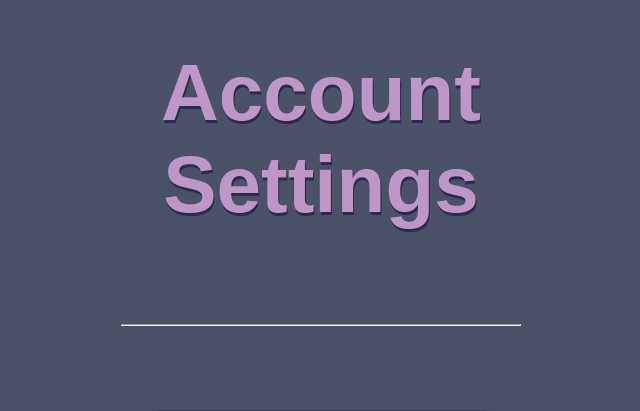
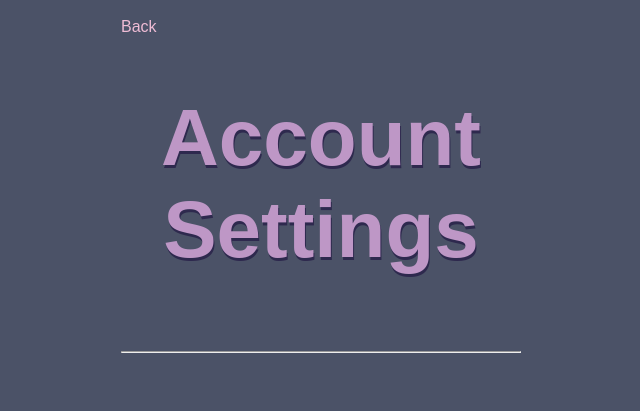
Before and after one commit to AdamWittmann/DatingApp, a Flask app: page /accountSettings in a window 1280 px wide. Shown: the top 411 px of the page, without its empty margins (319-959 px from the left). Run offline with Flask 3, Linux system fonts and the light colour scheme.

Commit message:
Added back button

```diff
--- a/project/static/css/accountSettings.css
+++ b/project/static/css/accountSettings.css
@@ -3,6 +3,16 @@
     padding: 0;
     box-sizing: border-box;
     font-family: Arial, sans-serif;
+}
+
+a {
+    color: #EFBCD5;
+    text-decoration: none;
+}
+
+a:hover {
+
+    color: #8661C1;
 }
 
 body {
--- a/project/templates/accountSettings.html
+++ b/project/templates/accountSettings.html
@@ -10,11 +10,11 @@
 </head>
 
 <body>
+    <a href="/settings">Back</a>
     <header>
         <h1>Account Settings</h1>
     </header>
     <hr>
-
     <div class="settings-container">
         <form method="POST">
             <ul>
```
